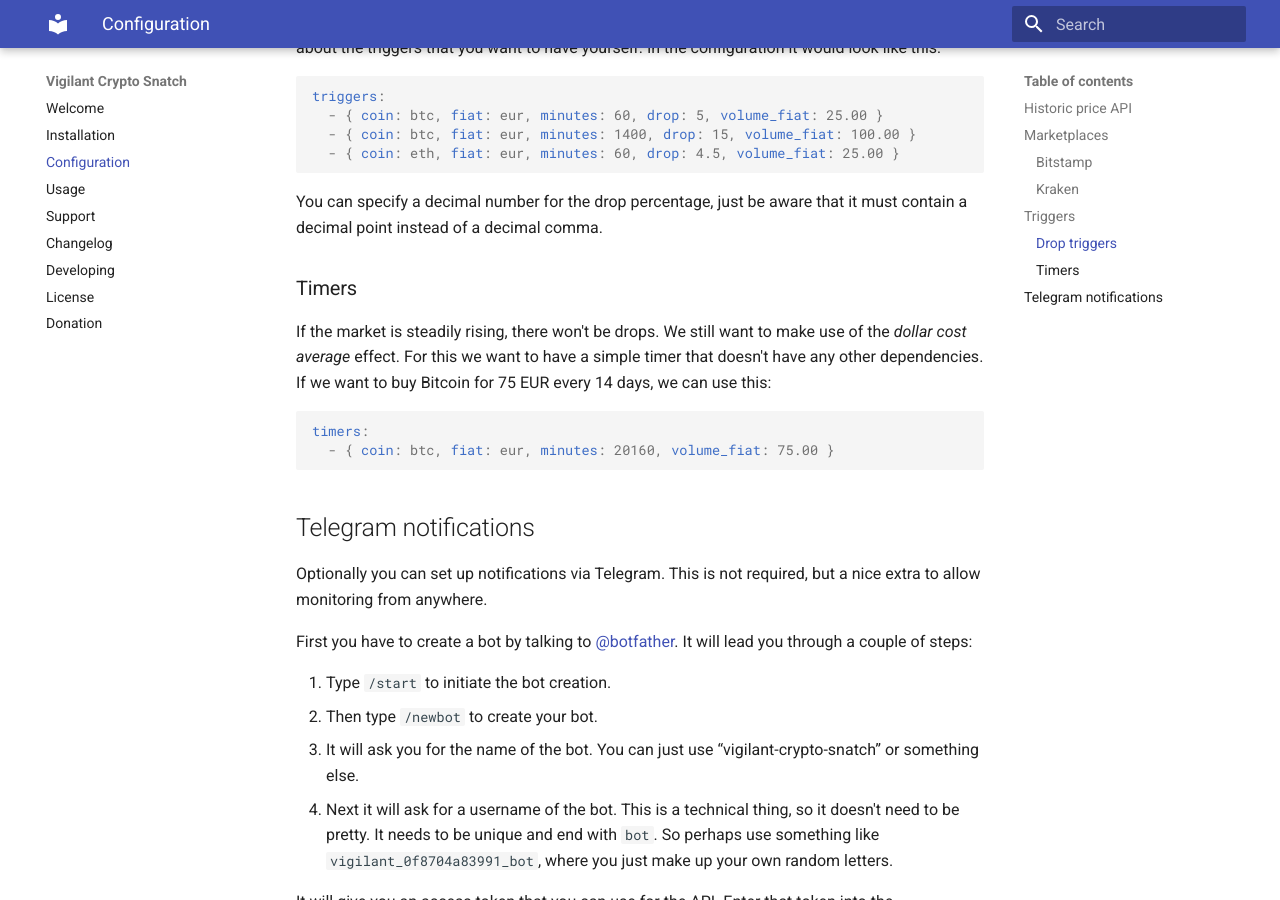
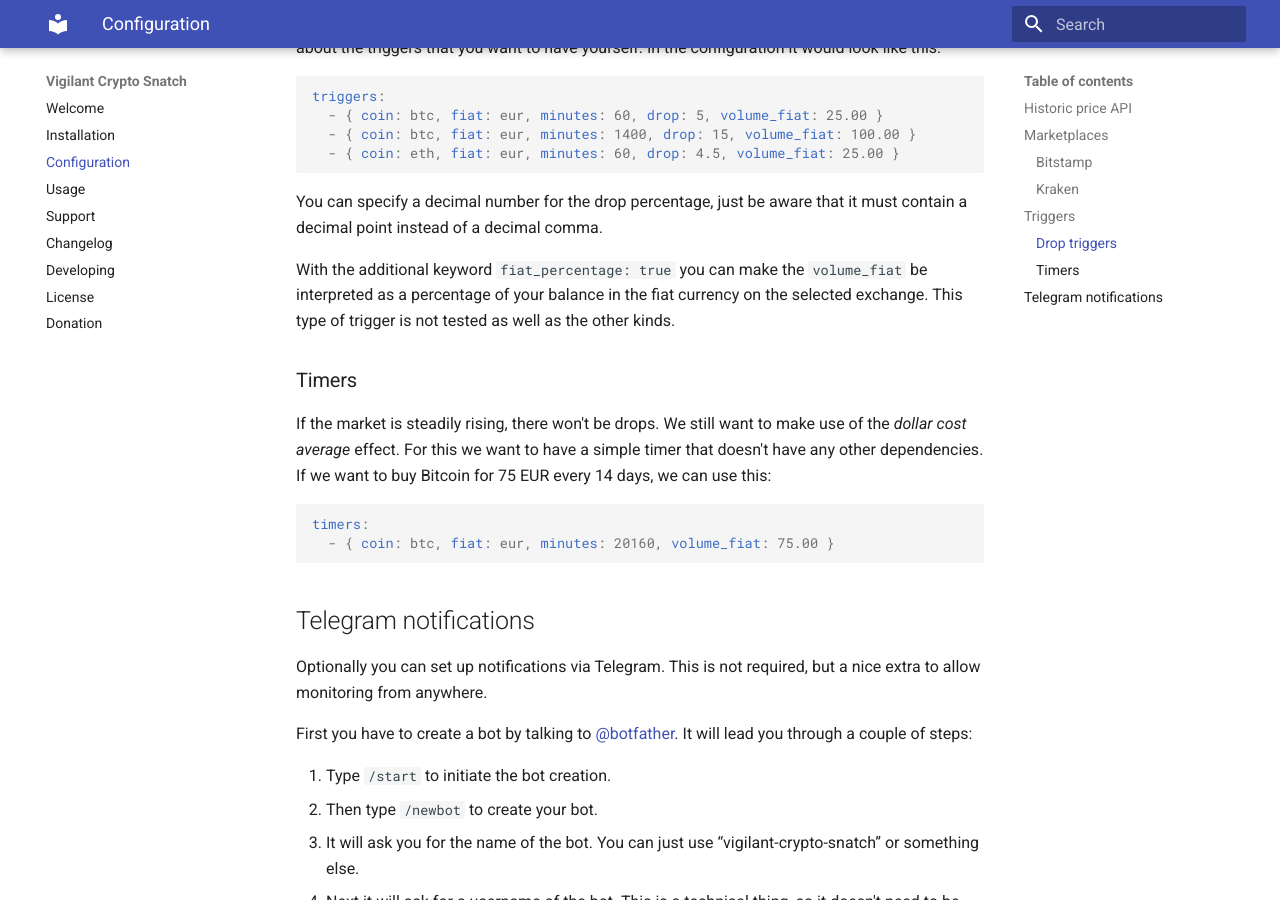
Before and after one commit to martin-ueding/vigilant-crypto-snatch, an MkDocs documentation site: the page built from docs/configuration.md, in a window 1280 px wide and 900 px high, scrolled down 4710 px. Built offline with MkDocs 1.6.1 and Material for MkDocs 9.7.7, drawn with Linux system fonts in a browser that asks for light colours.

Commit message:
Update documentation

```diff
--- a/docs/configuration.md
+++ b/docs/configuration.md
@@ -101,6 +101,8 @@ triggers:
 
 You can specify a decimal number for the drop percentage, just be aware that it must contain a decimal point instead of a decimal comma.
 
+With the additional keyword `fiat_percentage: true` you can make the `volume_fiat` be interpreted as a percentage of your balance in the fiat currency on the selected exchange. This type of trigger is not tested as well as the other kinds.
+
 ### Timers
 
 If the market is steadily rising, there won't be drops. We still want to make use of the *dollar cost average* effect. For this we want to have a simple timer that doesn't have any other dependencies. If we want to buy Bitcoin for 75 EUR every 14 days, we can use this:
```
Also changed, not shown: docs/changelog.md (+1 -0 lines).
